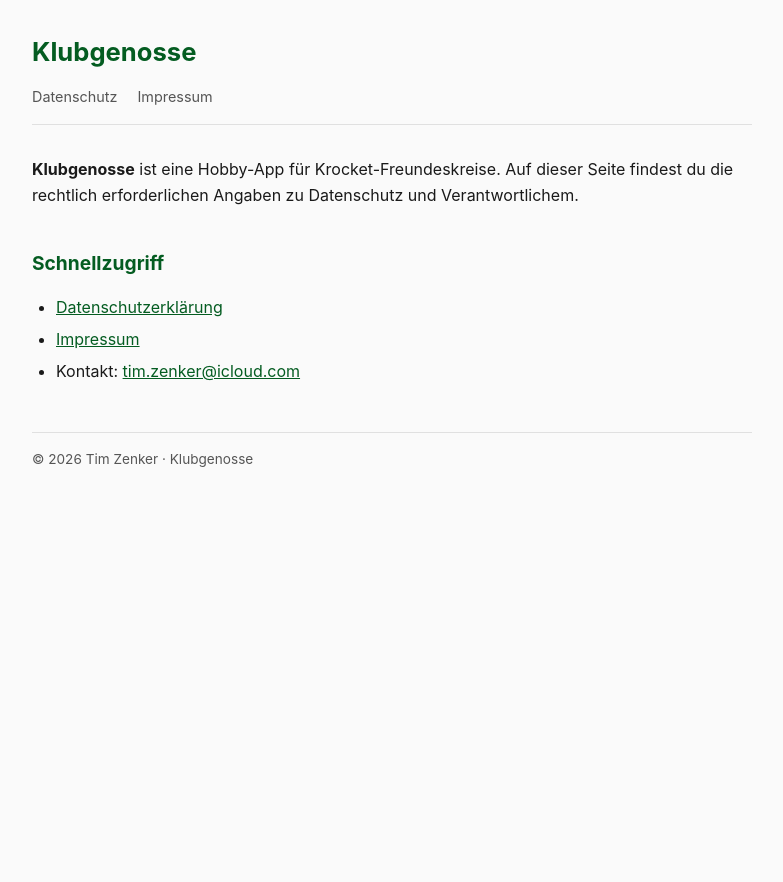
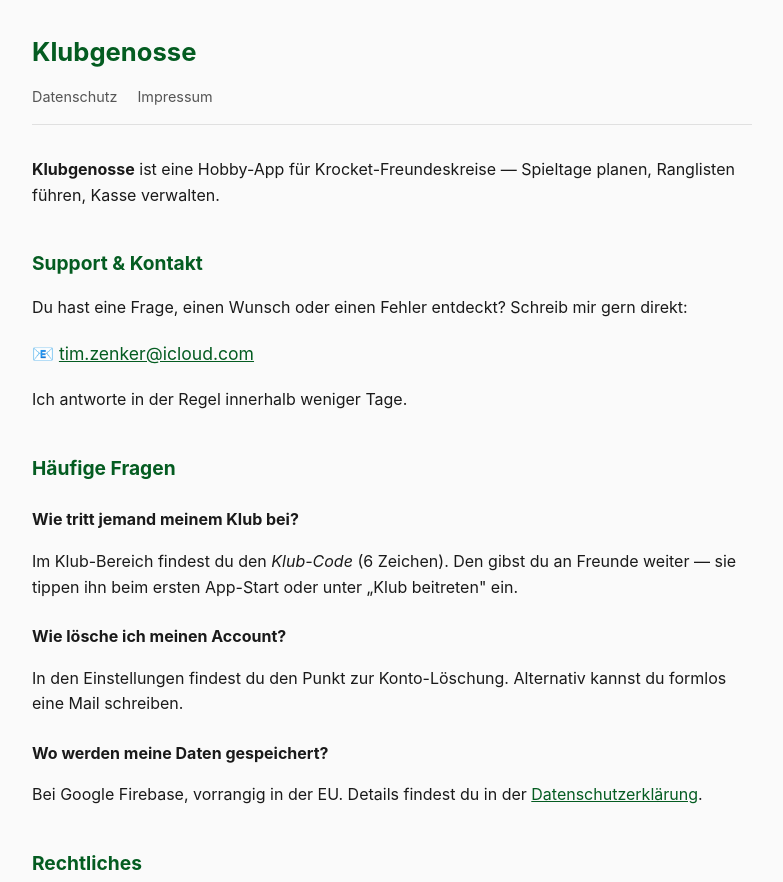
Before and after one commit to ZenTiX89/klubgenosse-legal, a plain HTML site: page index.html in a window 1280 px wide. Shown: the top 882 px of the page, without its empty margins (248-1031 px from the left). Before the commit the page ends 800 px from the top, so only its background shows below. Drawn offline with Linux system fonts and the light colour scheme.

Commit message:
Support-Seite ausbauen mit FAQ + Kontakt-Mail

```diff
--- a/index.html
+++ b/index.html
@@ -3,7 +3,7 @@
 <head>
   <meta charset="UTF-8">
   <meta name="viewport" content="width=device-width, initial-scale=1.0">
-  <title>Klubgenosse — Rechtliches</title>
+  <title>Klubgenosse — Support &amp; Kontakt</title>
   <link rel="stylesheet" href="style.css">
 </head>
 <body>
@@ -17,15 +17,41 @@
     </header>
 
     <p>
-      <strong>Klubgenosse</strong> ist eine Hobby-App für Krocket-Freundeskreise.
-      Auf dieser Seite findest du die rechtlich erforderlichen Angaben zu Datenschutz und Verantwortlichem.
+      <strong>Klubgenosse</strong> ist eine Hobby-App für Krocket-Freundeskreise — Spieltage planen, Ranglisten führen, Kasse verwalten.
     </p>
 
-    <h2>Schnellzugriff</h2>
+    <h2>Support &amp; Kontakt</h2>
+    <p>
+      Du hast eine Frage, einen Wunsch oder einen Fehler entdeckt? Schreib mir gern direkt:
+    </p>
+    <p style="font-size: 1.1rem; margin: 1.2rem 0;">
+      📧 <a href="mailto:tim.zenker@icloud.com">tim.zenker@icloud.com</a>
+    </p>
+    <p>
+      Ich antworte in der Regel innerhalb weniger Tage.
+    </p>
+
+    <h2>Häufige Fragen</h2>
+
+    <h3>Wie tritt jemand meinem Klub bei?</h3>
+    <p>
+      Im Klub-Bereich findest du den <em>Klub-Code</em> (6 Zeichen). Den gibst du an Freunde weiter — sie tippen ihn beim ersten App-Start oder unter „Klub beitreten" ein.
+    </p>
+
+    <h3>Wie lösche ich meinen Account?</h3>
+    <p>
+      In den Einstellungen findest du den Punkt zur Konto-Löschung. Alternativ kannst du formlos eine Mail schreiben.
+    </p>
+
+    <h3>Wo werden meine Daten gespeichert?</h3>
+    <p>
+      Bei Google Firebase, vorrangig in der EU. Details findest du in der <a href="datenschutz.html">Datenschutzerklärung</a>.
+    </p>
+
+    <h2>Rechtliches</h2>
     <ul>
       <li><a href="datenschutz.html">Datenschutzerklärung</a></li>
       <li><a href="impressum.html">Impressum</a></li>
-      <li>Kontakt: <a href="mailto:tim.zenker@icloud.com">tim.zenker@icloud.com</a></li>
     </ul>
 
     <footer>
```
